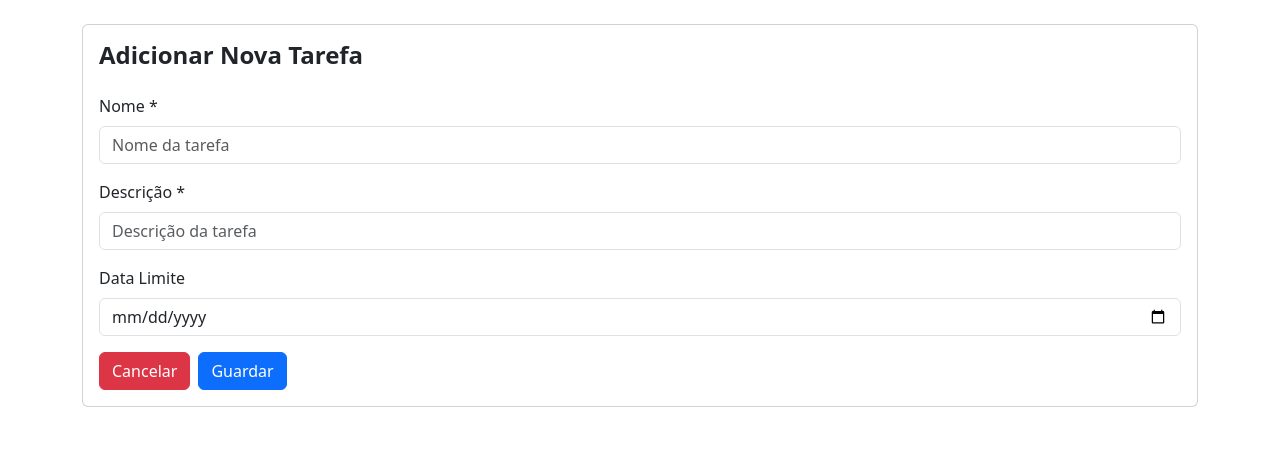
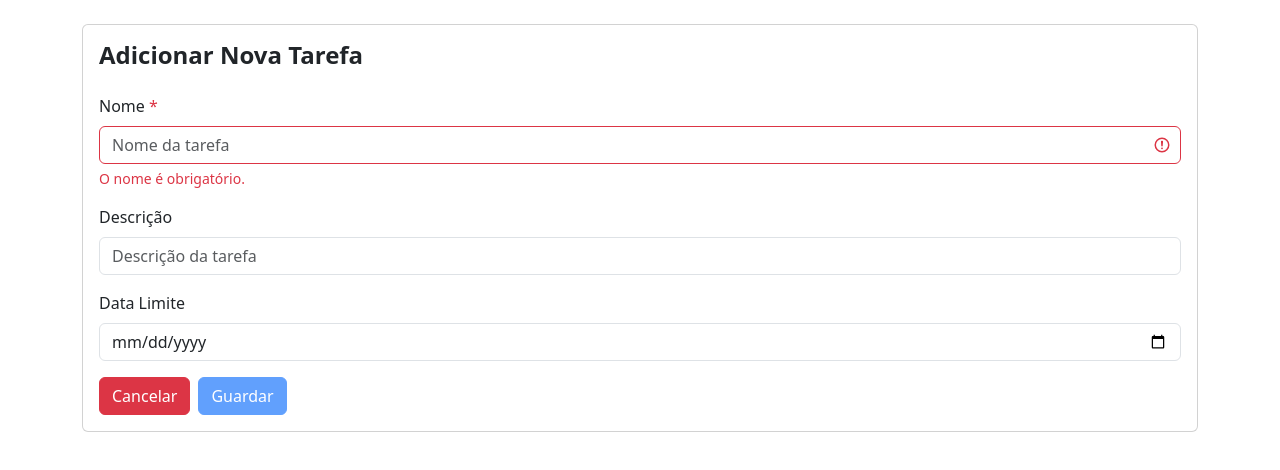
Before and after one commit to andrepim97/todo-list, a Vue app: page /add in a window 1280 px wide. Both pictures are taken after a click on the button "Guardar". Shown: the top 470 px of the page. Built offline with nearby package versions, Linux system fonts and the light colour scheme.

Commit message:
Add validation with error messages and disable submit button in TodoItemForm

```diff
--- a/src/components/TodoItemForm.vue
+++ b/src/components/TodoItemForm.vue
@@ -4,18 +4,34 @@
       <div class="card-body">
         <FormTitle :title="isEditar ? 'Editar Tarefa' : 'Adicionar Nova Tarefa'" />
 
-        <Input v-model="novaTarefa.nome" label="Nome" placeholder="Nome da tarefa" required />
-        <Input v-model="novaTarefa.descricao" label="Descrição" placeholder="Descrição da tarefa" required />
-        <Input v-model="novaTarefa.dataLimite" label="Data Limite" type="date" />
+        <Input
+          v-model="novaTarefa.nome"
+          label="Nome"
+          placeholder="Nome da tarefa"
+          required
+          :error="erros.nome"
+          @input="ativarValidacao"
+        />
+        <Input
+          v-model="novaTarefa.descricao"
+          label="Descrição"
+          placeholder="Descrição da tarefa"
+          @input="ativarValidacao"
+        />
+        <Input
+          v-model="novaTarefa.dataLimite"
+          label="Data Limite"
+          type="date"
+          @input="ativarValidacao"
+        />
 
         <div class="d-flex gap-2 mt-3">
           <ActionButton @click="cancel" type="button" class-name="btn-danger">
             Cancelar
           </ActionButton>
-          <ActionButton @click="guardarTarefa">
+          <ActionButton @click="guardarTarefa" :disabled="!formValido">
             {{ isEditar ? 'Atualizar' : 'Guardar' }}
           </ActionButton>
-
         </div>
       </div>
     </div>
@@ -23,7 +39,7 @@
 </template>
 
 <script setup>
-import { ref, onMounted } from 'vue'
+import { ref, onMounted, computed } from 'vue'
 import { useRoute, useRouter } from 'vue-router'
 
 import Input from '@/components/ui/Input.vue'
@@ -40,6 +56,15 @@ const novaTarefa = ref({
   dataLimite: null
 })
 
+const erros = ref({
+  nome: '',
+  descricao: '',
+  dataLimite: ''
+})
+
+// Indica se o utilizador já tentou submeter (ativa validação)
+const formTentado = ref(false)
+
 onMounted(() => {
   const id = route.params.id
   if (id) {
@@ -54,8 +79,33 @@ onMounted(() => {
   }
 })
 
+function validarCampos() {
+  erros.value = { nome: '', descricao: '', dataLimite: '' }
+
+  // Se o utilizador ainda não tentou submeter, não validar
+  if (!formTentado.value) {
+    return true
+  }
+
+  let valido = true
+
+  if (!novaTarefa.value.nome.trim()) {
+    erros.value.nome = 'O nome é obrigatório.'
+    valido = false
+  }
+
+  return valido
+}
+
+// Computed para controlar se o form está válido (para o botão)
+const formValido = computed(() => validarCampos())
+
 function guardarTarefa() {
-  if (!novaTarefa.value.nome.trim()) return
+  formTentado.value = true
+
+  if (!validarCampos()) {
+    return
+  }
 
   const tarefas = JSON.parse(localStorage.getItem('tarefas') || '[]')
 
@@ -85,4 +135,11 @@ function guardarTarefa() {
 function cancel() {
   router.push('/')
 }
+
+// Quando o utilizador começa a escrever, ativa validação para feedback imediato
+function ativarValidacao() {
+  if (!formTentado.value) {
+    formTentado.value = true
+  }
+}
 </script>
--- a/src/components/ui/Input.vue
+++ b/src/components/ui/Input.vue
@@ -1,9 +1,23 @@
 <!-- src/components/ui/Input.vue -->
 <template>
   <div class="mb-3">
-        <label v-if="label" class="form-label">{{ label }} <span v-if="required">*</span></label>
-        <input :type="type" class="form-control" :placeholder="placeholder" :required="required" :value="modelValue"
-            @input="$emit('update:modelValue', $event.target.value)" />
+    <label v-if="label" class="form-label">
+      {{ label }} <span v-if="required" class="text-danger">*</span>
+    </label>
+
+    <input
+      :type="type"
+      class="form-control"
+      :class="{ 'is-invalid': error }"
+      :placeholder="placeholder"
+      :required="required"
+      :value="modelValue"
+      @input="$emit('update:modelValue', $event.target.value)"
+    />
+
+    <div v-if="error" class="invalid-feedback">
+      {{ error }}
+    </div>
   </div>
 </template>
 
@@ -19,6 +33,10 @@ defineProps({
   required: {
     type: Boolean,
     default: false
+  },
+  error: {
+    type: String,
+    default: ''
   }
 })
 
```
Lines whose indentation alone changed are shown as unchanged.
